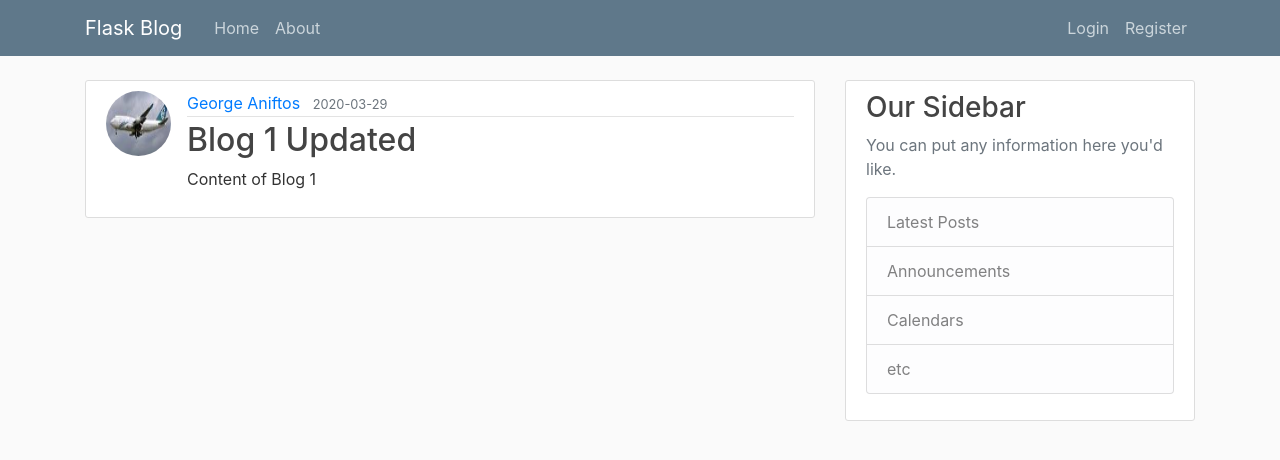
After one commit to aniftos/flask, a Flask app: page /post/1 in a window 1280 px wide. The commit adds this page. Shown: the top 460 px of the page. Run offline with Flask 2, Linux system fonts and the light colour scheme; data comes from the database, SQL or seed files in the repository; both versions use the stored data as it was after the commit; some libraries are stand-ins or nearby versions.

Commit message:
Posts update/delete

```diff
--- a/flaskblog/routes.py
+++ b/flaskblog/routes.py
@@ -1,28 +1,19 @@
-from flask import render_template, url_for, flash, redirect, request
+import secrets
+import os
+from PIL import Image
+from flask import render_template, url_for, flash, redirect, request, abort
 from flaskblog import app, db, bcrypt
-from flaskblog.forms import RegistrationForm, LoginForm, UpdateAccountForm
+from flaskblog.forms import RegistrationForm, LoginForm, UpdateAccountForm, PostForm
 from flaskblog.models import User, Post
 from flask_login import login_user, current_user, logout_user, login_required
 
-posts = [
-    {
-        'author': 'George Aniftos',
-        'title': 'Blog Post 1',
-        'content':'First post content',
-        'date_posted': 'October 09, 2019'
-    },
-    {
-        'author': 'Jane Doe',
-        'title': 'Blog Post 2',
-        'content':'Second post content',
-        'date_posted': 'October 11, 2019'
-    }
-]
+
 
 @app.route('/')
 @app.route('/home')
 def home():
-    return render_template('home.html', posts=posts)
+    posts = Post.query.all() #grab all posts from database
+    return render_template('home.html', posts = posts)
 
 
 @app.route('/about')
@@ -65,12 +56,31 @@ def logout():
     logout_user()
     return redirect(url_for('home'))
 
+def save_picture(form_picture): #save the uplodated picture to our file system
+    #randomise the image name so its unique
+    random_hex = secrets.token_hex(8)
+    #save in the same extention the user uploaded
+    _, f_ext = os.path.splitext(form_picture.filename)
+    picture_fn = random_hex + f_ext
+    #app.root_path will give all the root up to the app package directory
+    picture_path = os.path.join(app.root_path, 'static/profile_pics', picture_fn)
+
+    output_size = (125,125)
+    i = Image.open(form_picture)
+    i.thumbnail(output_size)
+    i.save(picture_path) #save image to filesystem
+
+    return picture_fn #return picture filename
+
 
 @app.route('/account', methods = ['GET', 'POST'])
 @login_required #extention knows now that we need to logged in to access this route
 def account():
     form = UpdateAccountForm()
     if form.validate_on_submit():
+        if form.picture.data: #chech if there is a picture update
+            picture_file = save_picture(form.picture.data)
+            current_user.image_file = picture_file
         current_user.username = form.username.data
         current_user.email = form.email.data
         db.session.commit()
@@ -82,3 +92,53 @@ def account():
     image_file = url_for('static', filename='profile_pics/' + current_user.image_file)
     return render_template('account.html', title='Account',
                             image_file = image_file, form=form)
+
+@app.route("/post/new", methods = ['GET','POST'])
+@login_required
+def new_post():
+    form = PostForm()
+    if form.validate_on_submit():
+        post = Post(title = form.title.data, content = form.content.data, author = current_user)
+        db.session.add(post)
+        db.session.commit()
+        flash('Your post has been created!', 'success')
+        return redirect(url_for('home'))
+    return render_template('create_post.html', title='New Post',
+                            form = form, legend = 'New Post')
+
+@app.route("/post/<int:post_id>") #flask give us ability to add variable within our routes. we expecting integer
+def post(post_id):
+    post = Post.query.get_or_404(post_id) #ise mew method instead of get. get the post or return a page enot excists
+    return render_template('post.html', title=post.title, post=post)
+
+#new route for update my posts.
+@app.route("/post/<int:post_id>/update", methods = ['GET','POST'])
+@login_required
+def update_post(post_id):
+    post = Post.query.get_or_404(post_id)
+    if post.author != current_user:
+        abort(403)
+    form = PostForm()
+    if form.validate_on_submit():
+        post.title = form.title.data
+        post.content = form.content.data
+        db.session.commit() #no need to db.commit.add() because we there are already in db. we just updating them
+        flash('Your post has been updated!','success')
+        return redirect(url_for('post', post_id = post.id))
+    elif request.method == 'GET':
+        form.title.data = post.title
+        form.content.data = post.content
+    return render_template('create_post.html', title = 'Update Post',
+                            form = form, legend = 'Update Post' )
+
+
+@app.route("/post/<int:post_id>/delete", methods = ['POST'])
+@login_required
+def delete_post(post_id):
+    post = Post.query.get_or_404(post_id)
+    if post.author != current_user:
+        abort(403)
+    db.session.delete(post)
+    db.session.commit()
+    flash('Your post has been deleted!', 'success')
+    return redirect(url_for('home'))
--- a/flaskblog/templates/layout.html
+++ b/flaskblog/templates/layout.html
@@ -33,6 +33,7 @@
               <!-- Navbar Right Side -->
               <div class="navbar-nav">
                 {% if current_user.is_authenticated %}
+                  <a class="nav-item nav-link" href="{{ url_for('new_post')}}">New Post</a>
                   <a class="nav-item nav-link" href="{{ url_for('account')}}">Account</a>
                   <a class="nav-item nav-link" href="{{ url_for('logout')}}">Logout</a>
                 {% else %}
--- /dev/null
+++ b/flaskblog/templates/post.html
@@ -0,0 +1,39 @@
+{% extends 'layout.html' %}
+{% block content %}
+    <article class="media content-section">
+        <img class="rounded-circle article-img" src="{{ url_for('static', filename='profile_pics/'+ post.author.image_file) }}">
+        <div class="media-body">
+            <div class="article-metadata">
+                <a class="mr-2" href="#">{{ post.author.username }}</a>
+                <small class="text-muted">{{ post.date_posted.strftime('%Y-%m-%d') }}</small>
+                {% if post.author == current_user %}
+                    <div>
+                        <a class="btn btn-secondary btn-sm mt-1 mb-1" href="{{url_for('update_post', post_id = post.id)}}">Update</a>
+                        <button type="button" class="btn btn-danger btn-sm m-1" data-toggle="modal" data-target="#deleteModal">Delete</button>
+                    </div>
+                {% endif %}
+            </div>
+            <h2 class="article-title">{{ post.title }}</h2>
+            <p class="article-content">{{ post.content }}</p>
+        </div>
+    </article>
+    <!-- Modal -->
+    <div class="modal fade" id="deleteModal" tabindex="-1" role="dialog" aria-labelledby="deleteModalLabel" aria-hidden="true">
+        <div class="modal-dialog" role="document">
+        <div class="modal-content">
+            <div class="modal-header">
+            <h5 class="modal-title" id="deleteModalLabel">Delete Post?</h5>
+            <button type="button" class="close" data-dismiss="modal" aria-label="Close">
+                <span aria-hidden="true">&times;</span>
+            </button>
+            </div>
+            <div class="modal-footer">
+                <button type="button" class="btn btn-secondary" data-dismiss="modal">Close</button>
+                <form action="{{url_for('delete_post', post_id=post.id)}}" method="POST">
+                    <input class="btn btn-danger" type="submit" value="Delete">
+                </form>
+            </div>
+        </div>
+        </div>
+    </div>
+{% endblock content %}
```
Also changed, not shown: flaskblog/forms.py (+6 -1 lines), flaskblog/templates/create_post.html (added, +40 -0 lines), flaskblog/templates/home.html (+7 -6 lines), flaskblog/site.db, flaskblog/static/profile_pics/f6ebf506b23d91e8.jpg (added).
